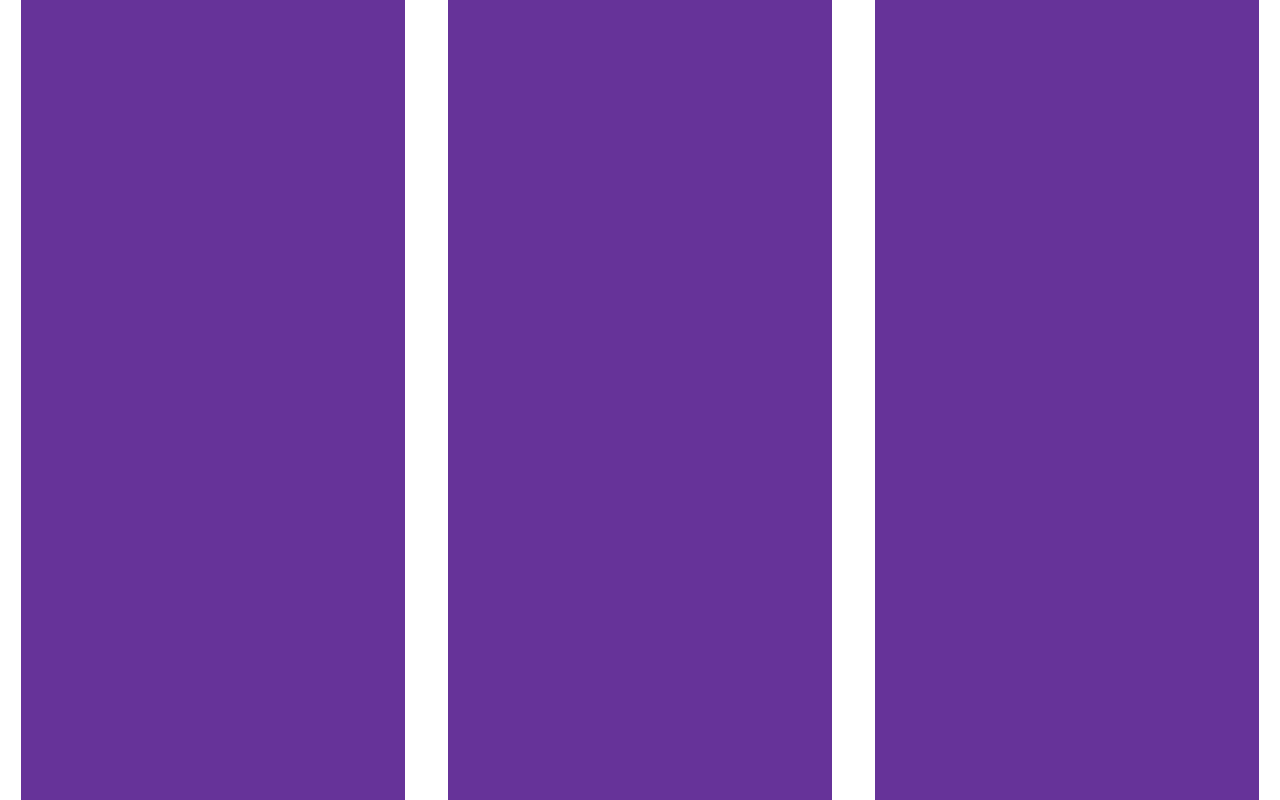
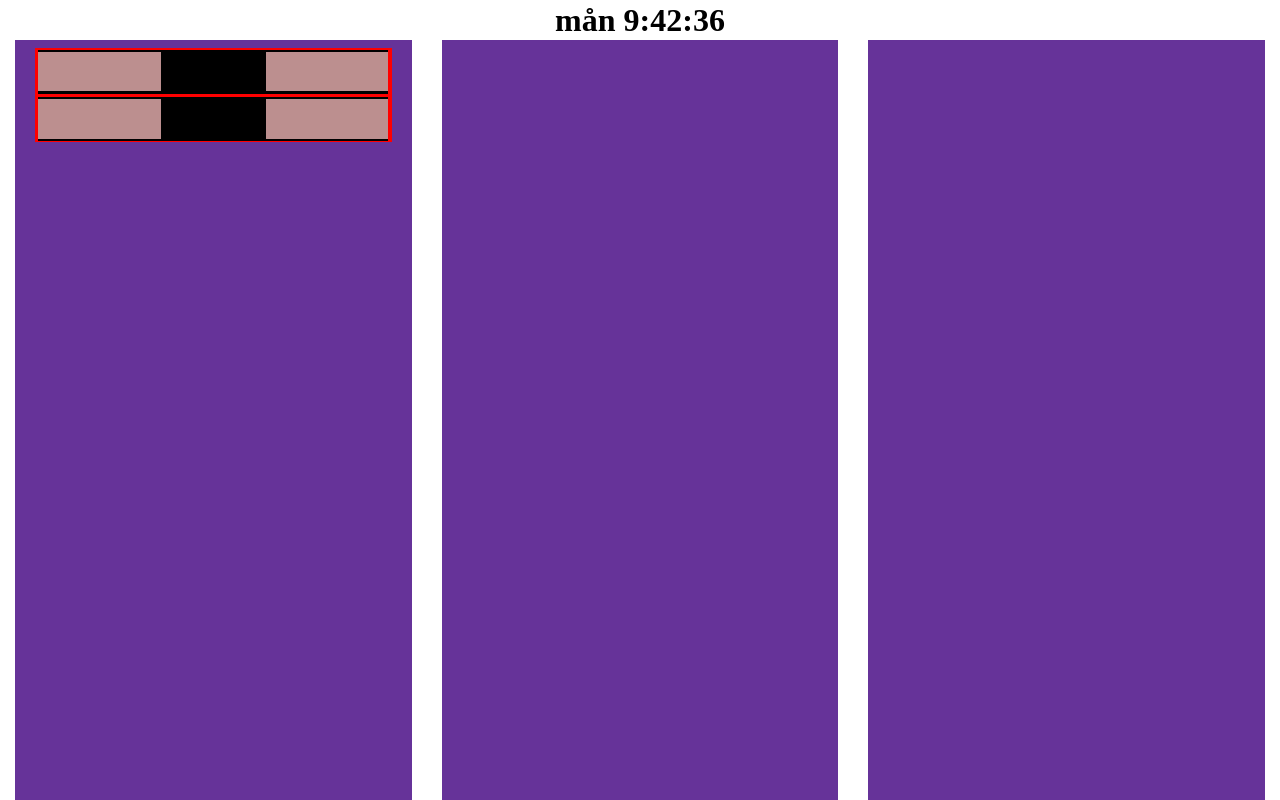
Before and after one commit to Alexander-PajukoskiSoto/ApiSLProject, a plain HTML site: page html/page1.html in a window 1280 px wide. Shown: the top 800 px of the page. Drawn offline with Linux system fonts and the light colour scheme.

Commit message:
fixed clock :)

```diff
--- a/css/page1.css
+++ b/css/page1.css
@@ -4,10 +4,53 @@
 }
 body{
     display: flex;
+    height: 100vh;
+    flex-direction: column;
+}
+#divForDiv{
+    width: 100%;
+    display: flex;
+    align-items: center;
     justify-content: space-around;
+
 }
-body > div{
+#divForDiv > div{
     background-color: rebeccapurple;
-    width: 30%;
-    height: 100vw;
+    width: 31%;
+    height: 95vh;
 }
+
+#slDiv{
+    display: flex;
+    flex-direction: column;
+    align-items: center;
+}
+/* div inside of sldiv */
+#slDiv > div{
+    background-color: red;
+    width: 90%;
+    margin-top: 1vh;
+    display: flex;
+    flex-direction: column;
+    align-items: center;
+}
+/* divs inide div inside div */
+#slDiv > div > div{
+    width: 98%;
+    height: 5.5vh;
+    margin-top: .2vh;
+    margin-bottom:.2vh;
+    background-color: black;
+    display: flex;
+    justify-content: space-between;
+    align-items: center;
+}
+#slDiv > div > div > div{
+    width: 35%;
+    height: 90%;
+    margin: 0,.2vw,0,2vw;
+    background-color: rosybrown;
+}
+#timeSpan{
+    margin: auto;
+}
--- a/html/page1.html
+++ b/html/page1.html
@@ -7,9 +7,23 @@
     <link rel="stylesheet" href="../css/page1.css">
 </head>
 <body>
-    <div id="slDiv"></div>
-    <div id="weathDiv"></div>
-    <div id="bookDiv"></div>
+    <h1 id="timeSpan"></h1>
+    <div id="divForDiv">
+        <div id="slDiv">
+            <div>
+                <div>
+                    <div></div>
+                    <div></div>
+                </div>
+                <div>
+                    <div></div>
+                    <div></div>
+                </div>
+            </div>
+        </div>
+        <div id="weathDiv"></div>
+        <div id="bookDiv"></div>
+    </div>
     <script src="../js/page1.js"></script>
 </body>
 </html>
--- a/js/page1.js
+++ b/js/page1.js
@@ -0,0 +1,16 @@
+let timeOnPage = document.getElementById("timeSpan");
+
+let dayArray=["sön","mån","tis","ons","tor","fre","lör"];
+
+const timeUpdate = ()=>{
+    let now = new Date();
+    let day = now.getDay();
+    let hours = now.getHours();
+    let minutes = now.getMinutes();
+    let seconds = now.getSeconds();
+
+    timeOnPage.innerText = `${dayArray[day]} ${hours}:${minutes}:${seconds}`
+
+}
+timeUpdate();
+setInterval(timeUpdate , 900);
```
